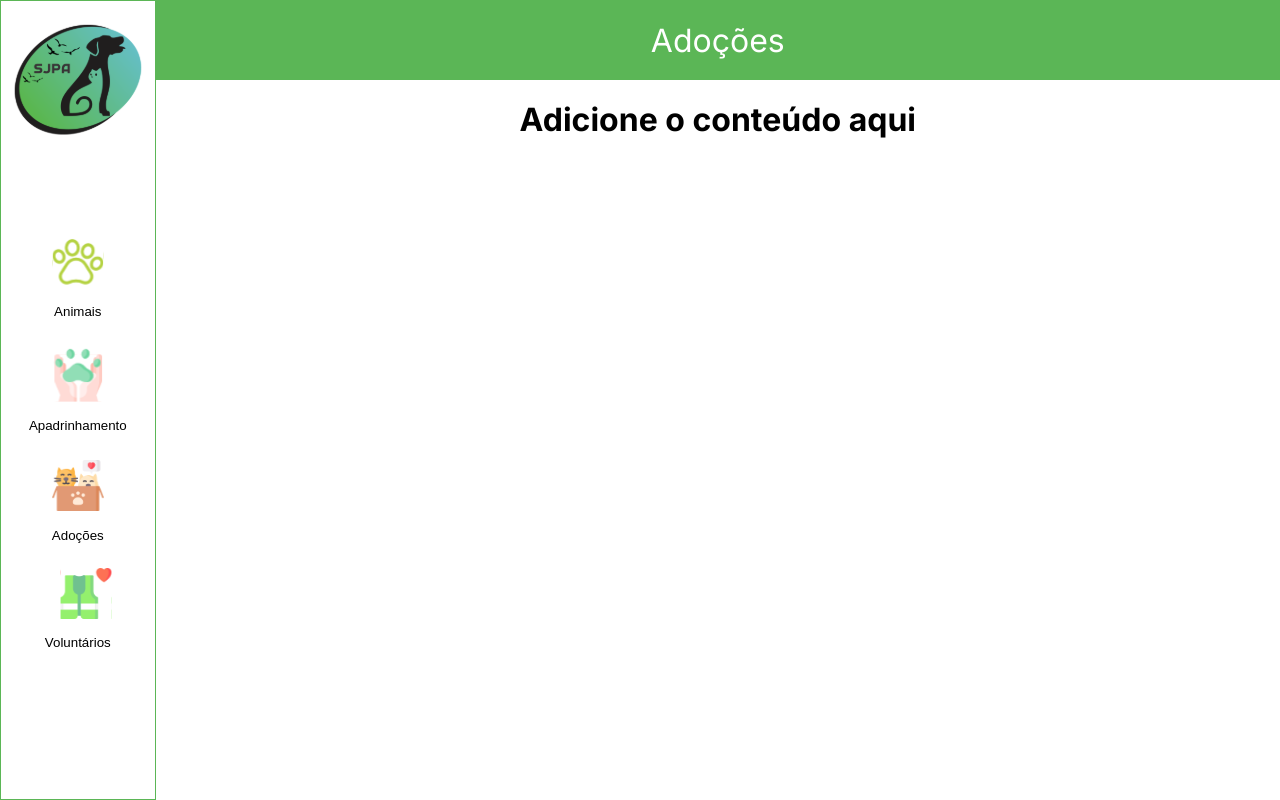
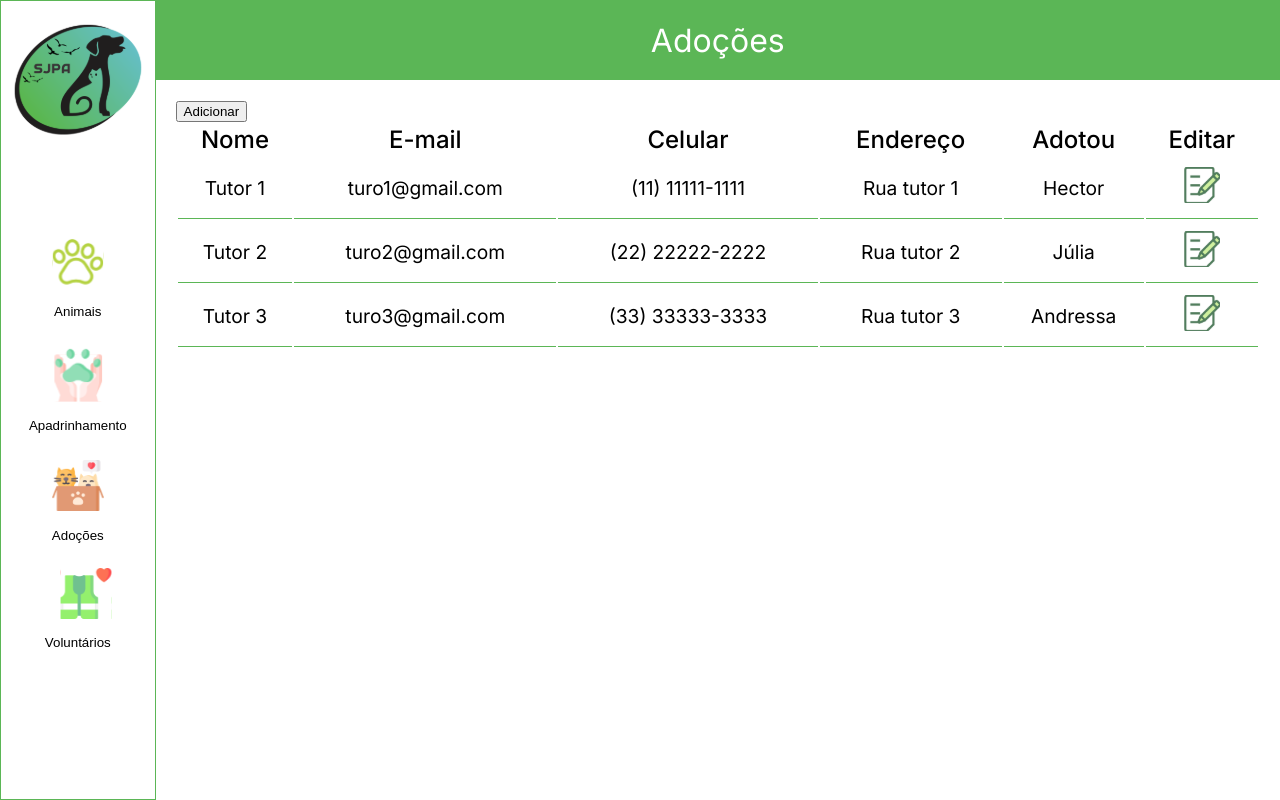
Before and after one commit to patriciasanttos/projeto-grupo3, a React (Create React App) app in the folder app/: page /admin/adoptions in a window 1280 px wide. Built offline with nearby package versions, Linux system fonts and the light colour scheme.

Commit message:
added adoption list and tutors modal

```diff
--- /dev/null
+++ b/app/src/components/modal/modalAdoptionsAdmin/ModalAdoptionsAdmin.jsx
@@ -0,0 +1,218 @@
+import { useEffect, useState } from "react";
+import Modal from "../index";
+import { IMaskInput } from "react-imask";
+
+const ModalAdoptionsAdmin = ({
+  isOpen,
+  onModalClose,
+  selectedTutor,
+  updateTutorsList,
+  createTutorsList,
+}) => {
+  const initialFormTutors = {
+    name: "",
+    email: "",
+    phoneNumber: "",
+    address: "",
+    nameAnimal: "",
+    sex: "",
+    temperament: "",
+    castrated: "",
+    healthHistory: "",
+    adoptionDate: "",
+    tutorsInfo: "",
+  };
+  const [formTutors, setFormTutors] = useState(initialFormTutors);
+
+  useEffect(() => {
+    setFormTutors({
+      ...selectedTutor,
+    });
+  }, [selectedTutor, isOpen]);
+
+  const onClickSave = () => {
+    if (selectedTutor) {
+      updateTutorsList(formTutors);
+    } else {
+      createTutorsList(formTutors);
+    }
+  };
+
+  const onClickModalClose = () => {
+    onModalClose();
+    setFormTutors(initialFormTutors);
+  };
+
+  const getFormState = (field) => {
+    return formTutors && formTutors[field] ? formTutors[field] : "";
+  };
+
+  return (
+    <Modal
+      isOpen={isOpen}
+      onModalClose={onClickModalClose}
+      title={
+        selectedTutor ? "Edite os dados do tutor" : "Adicione um novo tutor"
+      }
+    >
+      <form action="" className="modal-tutors-form modal-form">
+        <div className="al-modal-form">
+          <input
+            type="text"
+            name="name"
+            placeholder="Nome do Tutor"
+            value={getFormState("name")}
+            onChange={(e) =>
+              setFormTutors({ ...formTutors, name: e.target.value })
+            }
+          />
+          <input
+            type="text"
+            name="email"
+            placeholder="E-mail"
+            value={getFormState("email")}
+            onChange={(e) =>
+              setFormTutors({ ...formTutors, email: e.target.value })
+            }
+          />
+        </div>
+        <div className="al-modal-form">
+          <IMaskInput
+            type="text"
+            name="Celular"
+            placeholder="Contato"
+            value={getFormState("phoneNumber")}
+            onAccept={(value, maskRef, e) =>
+              setFormTutors({ ...formTutors, phoneNumber: value })
+            }
+            mask={"(00) 00000-0000"}
+          />
+
+          <input
+            type="text"
+            name="address"
+            id=""
+            placeholder="Endereço completo"
+            value={getFormState("address")}
+            onChange={(e) =>
+              setFormTutors({ ...formTutors, address: e.target.value })
+            }
+          />
+        </div>
+
+        <div className="al-modal-form">
+          <input
+            type="text"
+            name="nameAnimal"
+            id=""
+            placeholder="Nome do animal"
+            value={getFormState("nameAnimal")}
+            onChange={(e) =>
+              setFormTutors({
+                ...formTutors,
+                nameAnimal: e.target.value,
+              })
+            }
+          />
+
+          <input
+            type="text"
+            name="sex"
+            id=""
+            placeholder="Sexo do animal"
+            value={getFormState("sex")}
+            onChange={(e) =>
+              setFormTutors({
+                ...formTutors,
+                sex: e.target.value,
+              })
+            }
+          />
+        </div>
+
+        <div className="al-modal-form">
+          <input
+            type="text"
+            name="temperament"
+            id=""
+            placeholder="Temperamento do animal"
+            value={getFormState("temperament")}
+            onChange={(e) =>
+              setFormTutors({
+                ...formTutors,
+                temperament: e.target.value,
+              })
+            }
+          />
+
+          <input
+            type="text"
+            name="castrated"
+            id=""
+            placeholder="Castrado"
+            value={getFormState("castrated")}
+            onChange={(e) =>
+              setFormTutors({
+                ...formTutors,
+                castrated: e.target.value,
+              })
+            }
+          />
+        </div>
+        <div className="al-modal-form">
+          <input
+            type="text"
+            name="healthHistory"
+            id=""
+            placeholder="Histórico de saúde"
+            value={getFormState("healthHistory")}
+            onChange={(e) =>
+              setFormTutors({
+                ...formTutors,
+                healthHistory: e.target.value,
+              })
+            }
+          />
+
+          <input
+            type="text"
+            name="adoptionDate"
+            id=""
+            placeholder="Data da adoção"
+            value={getFormState("adoptionDate")}
+            onChange={(e) =>
+              setFormTutors({
+                ...formTutors,
+                adoptionDate: e.target.value,
+              })
+            }
+          />
+        </div>
+        <textarea
+          rows="8"
+          cols="10"
+          name="tutorsInfo"
+          id=""
+          placeholder="Adicione informações importantes sobre o tutor ou animal"
+          value={getFormState("tutorsInfo")}
+          onChange={(e) =>
+            setFormTutors({
+              ...formTutors,
+              tutorsInfo: e.target.value,
+            })
+          }
+        />
+      </form>
+      <div className="align-btn-modal">
+        <button onClick={onClickSave} className="btn-modal">
+          {selectedTutor ? "Editar" : "Adicionar"}
+        </button>
+        <button onClick={onModalClose} className="btn-modal grey-btn">
+          Cancelar
+        </button>
+      </div>
+    </Modal>
+  );
+};
+
+export default ModalAdoptionsAdmin;
--- a/app/src/pages/private/adoptions/index.jsx
+++ b/app/src/pages/private/adoptions/index.jsx
@@ -1,14 +1,134 @@
-import React from "react";
+import React, { useState } from "react";
 
 import AdminNavBar from "../../../components/admin_navbar/AdminNavBar";
+import ModalAdoptionsAdmin from "../../../components/modal/modalAdoptionsAdmin/ModalAdoptionsAdmin";
+import AdminList from "../../../components/admin_list/AdminList";
 
 import "./styles.scss";
 
 function Adoptions() {
+  const [isModalOpen, setIsModalOpen] = useState(false);
+  const [selectedTutor, setSelectedTutor] = useState(null);
+
+  // To do: Trazer lista do back-end
+  const [tutorsList, setTutorsList] = useState([
+    {
+      id: 1,
+      name: "Tutor 1",
+      email: "turo1@gmail.com",
+      phoneNumber: "(11) 11111-1111",
+      address: "Rua tutor 1",
+      nameAnimal: "Hector",
+      sex: "Macho",
+      temperament: "Ansioso",
+      castrated: "Sim",
+      healthHistory: "Dúvida",
+      adoptionDate: "13/09/2024",
+      tutorsInfo: "Nada a declarar",
+    },
+    {
+      id: 2,
+      name: "Tutor 2",
+      email: "turo2@gmail.com",
+      phoneNumber: "(22) 22222-2222",
+      address: "Rua tutor 2",
+      nameAnimal: "Júlia",
+      sex: "Fêmea",
+      temperament: "Ansiosa",
+      castrated: "Sim",
+      healthHistory: "Dúvida",
+      adoptionDate: "13/09/2024",
+      tutorsInfo: "Nada a declarar",
+    },
+    {
+      id: 3,
+      name: "Tutor 3",
+      email: "turo3@gmail.com",
+      phoneNumber: "(33) 33333-3333",
+      address: "Rua tutor 3",
+      nameAnimal: "Andressa",
+      sex: "Fêmea",
+      temperament: "Ansiosa",
+      castrated: "Sim",
+      healthHistory: "Dúvida",
+      adoptionDate: "13/09/2024",
+      tutorsInfo: "Nada a declarar",
+    },
+  ]);
+
+  const columns = [
+    {
+      title: "Nome",
+      rowKey: "name",
+    },
+    {
+      title: "E-mail",
+      rowKey: "email",
+    },
+    {
+      title: "Celular",
+      rowKey: "phoneNumber",
+    },
+    {
+      title: "Endereço",
+      rowKey: "address",
+    },
+    {
+      title: "Adotou",
+      rowKey: "nameAnimal",
+    },
+  ];
+
+  // To do: Enviar para o back-end
+  const updateTutorsList = (tutor) => {
+    let tutors = [...tutorsList];
+    tutors[tutor.id - 1] = {
+      ...tutor,
+    };
+    setTutorsList(tutors);
+    setIsModalOpen(false);
+  };
+
+  // To do: Enviar para o back-end
+  const createTutorsList = (tutor) => {
+    let tutors = [...tutorsList];
+    tutors.push({
+      ...tutor,
+      id: tutorsList.length + 1,
+    });
+    setTutorsList(tutors);
+    setIsModalOpen(false);
+  };
+
+  const onClickEditTutor = (tutor) => {
+    setIsModalOpen(true);
+    setSelectedTutor(tutor);
+  };
+
+  const onClickNewTutor = () => {
+    setIsModalOpen(true);
+    setSelectedTutor(null);
+  };
+
   return (
-    <AdminNavBar headerTitle="Adoções">
-      <h1>Adicione o conteúdo aqui</h1>
-    </AdminNavBar>
+    <>
+      <AdminNavBar headerTitle="Adoções">
+        {/* substituir o button pelo ícone de adicionar*/}
+        <button onClick={onClickNewTutor}>Adicionar</button>
+        <AdminList
+          columns={columns}
+          rows={tutorsList}
+          onClickRow={onClickEditTutor}
+        />
+      </AdminNavBar>
+      <ModalAdoptionsAdmin
+        isOpen={isModalOpen}
+        onModalClose={() => setIsModalOpen(false)}
+        selectedTutor={selectedTutor}
+        updateTutorsList={updateTutorsList}
+        createTutorsList={createTutorsList}
+      />
+    </>
   );
 }
 
```
